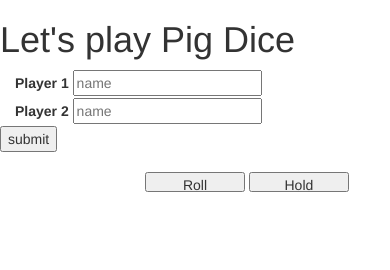
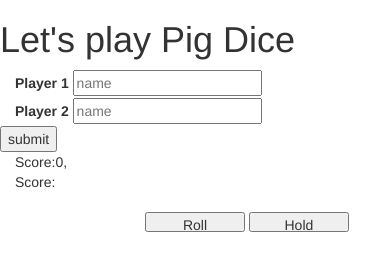
Before and after one commit to sommerh143/pig-die-testing, a plain HTML site: page index.html in a window 390 px wide. Both pictures are taken after a click on the button "Roll". Drawn offline with Linux system fonts and the light colour scheme.

Commit message:
Add roll button to display roll total and return 0 if it is one.

```diff
--- a/css/styles.css
+++ b/css/styles.css
@@ -24,3 +24,7 @@
 #output {
     display: none;
 }
+
+nav {
+    text-align: left;
+}
--- a/index.html
+++ b/index.html
@@ -22,16 +22,28 @@
         <label for="player-two">Player 2</label>
         <input placeholder="name" type="text" id="player-two">
       </div>
-      <nav>
+      <button type="submit"> submit </button>
+      <!-- <nav>
           <button type="submit"> submit </button>
-      </nav>
+      </nav>                                              -->
+      </div>
+      <div class="row">
+        <div class="col-md-6">
+          <div id="scoreOut" for="score1">Score:</div>
+          <!-- <input type="number"> -->
+        </div>
+        <div class="col-md-6">
+            <div id="scoreOut2" for="score2">Score:</div id="scoreOut2">
+            <!-- <output type="number"> -->
+          </div>
+      </div>
     </form>
-  <button id="roll" type="button">Roll</button>
+  <button id="roll" type="click">Roll</button>
   <button id="hold" type="button">Hold</button>
-  <div id="outut">
+  <!-- <div id="outut">
     <p id="output1"></p>
     <p id="output2"></p>
-  </div>
+  </div> -->
 </div>
 </body>
 
--- a/js/scripts.js
+++ b/js/scripts.js
@@ -1,13 +1,79 @@
+function Player (score,roll) {
+  this.score = score,
+  this.roll = roll
+}
+
+// Player.prototype.score = function(){
+//   rtest
+// }
+
+Player.prototype.Roll = function(){
+  // $("#roll").click(function(){
+  var roll = (Math.floor(Math.random()*6) +1);
+  if (roll === 1) {
+    alert("player2 turn");
+    roll = 0;
+    return roll;
+
+  } else
+    return roll;
+
+}
+
+Player.prototype.Hold = function() {
+  for (var i = 0; i < this.roll.length; i++) {
+    this.score += this.roll[i];
+    //this.score = this.score + roll[i]
+  }
+  return this.score;
+}
+
+
+
+var playerOne = new Player(0, []);
+var playerTwo = new Player(0, []);
+
 $(document).ready(function(){
   $("#game").submit(function(event){
     event.preventDefault();
       var player1 = $("input#player-one").val();
       var player2 = $("input#player-two").val();
       console.log(player1 + ", " + player2)
+      // $("#output1").text(player1).show();
+      // $("#output2").text(player2).show();
+  });
 
-        $("#output1").text(player1).show();
-        $("#output2").text(player2).show();
+  $("#roll").click(function() {
+    // console.log(playerOne);
+    var roll1 = playerOne.Roll();
+    // console.log(die);
+    // var re = [];
+    playerOne.roll.push(roll1);
+    // console.log(roll);
+    $("#scoreOut").append(roll1 + ", ");
 
 
+
+    // playerOne.rolls();
+    // if (playerOne.rolls() === 1){
+    //   console.log("stop");
+    // }
   });
+  $("#hold").click(function() {
+    // console.log(playerOne);
+    var hold1 = playerOne.Hold();
+    // console.log(die);
+    // var re = [];
+    // playerOne.roll.push(hold1);
+    // console.log(roll);
+    $("#scoreOut2").text(hold1);
+
+
+
+    // playerOne.rolls();
+    // if (playerOne.rolls() === 1){
+    //   console.log("stop");
+    // }
   });
+
+});
```
Also changed, not shown: README.md. Lines whose indentation alone changed are shown as unchanged.
